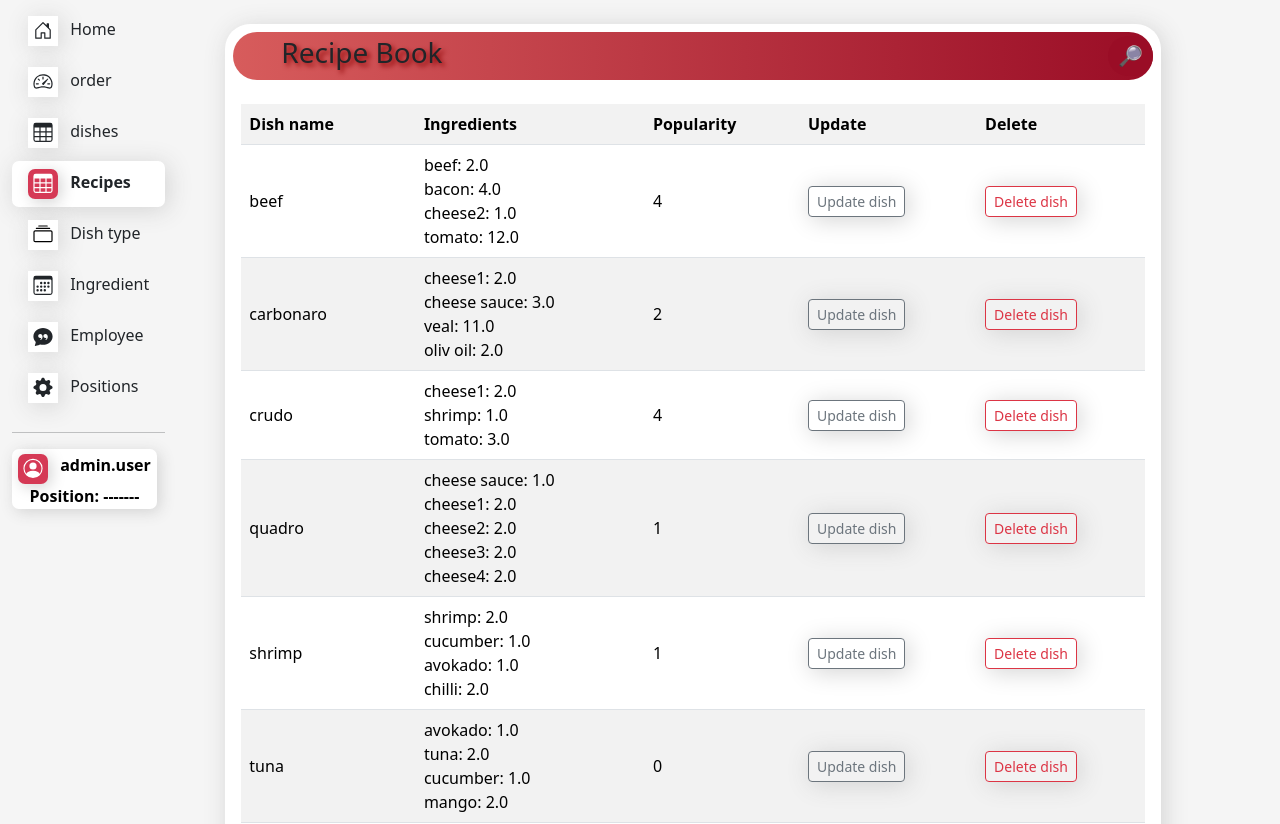
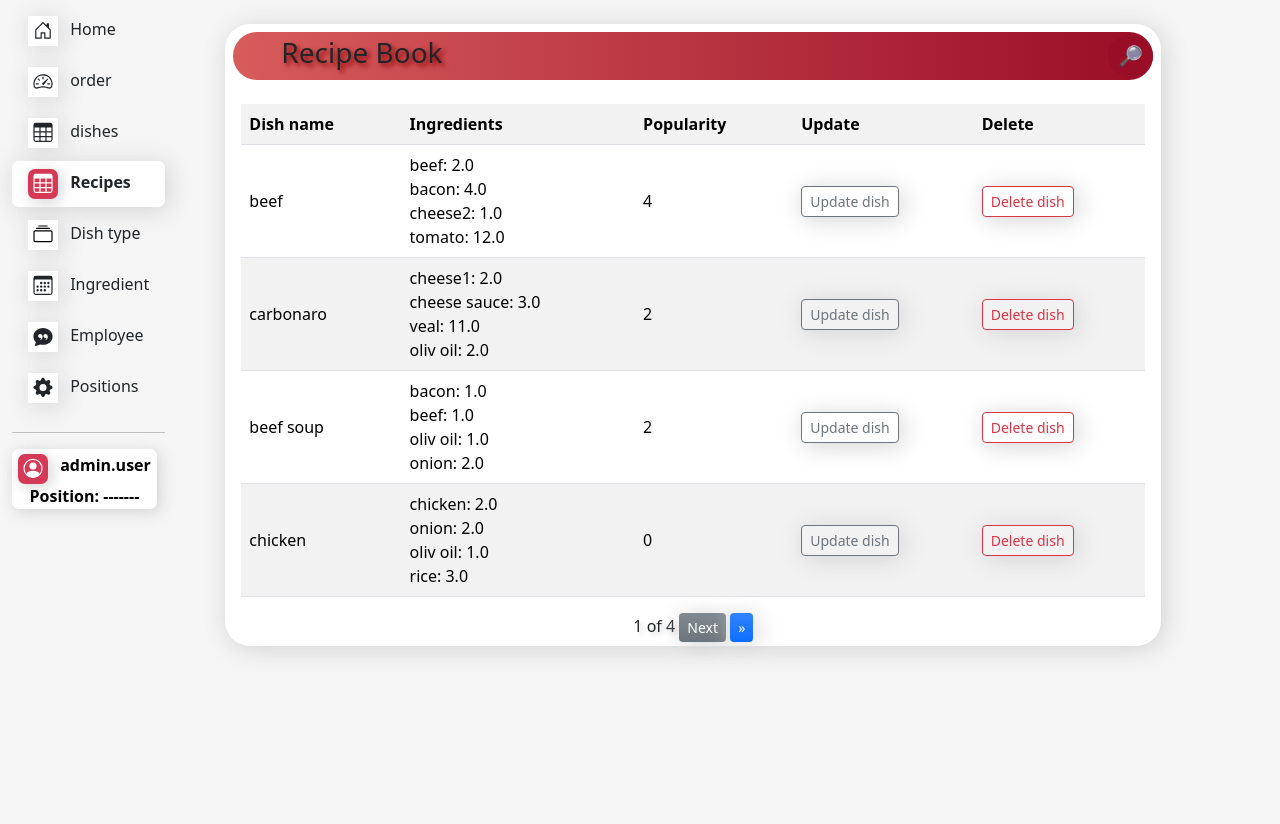
Before and after one commit to Terrrya/Cafe, a Django app: page /dish-recipes/ in a window 1280 px wide. Shown: the top 824 px of the page. After the commit the page ends 657 px from the top, so only its background shows below. Run offline with Django 4.2, Linux system fonts and the light colour scheme; a user stored in the database is signed in; data comes from the database, SQL or seed files in the repository.

Commit message:
Added pagination in recipe list

```diff
--- a/cafe/views/recipe_views.py
+++ b/cafe/views/recipe_views.py
@@ -41,6 +41,7 @@
         "dish__name"
     ).distinct()
     key_to_search = "dish__name"
+    paginate_by = 4
 
 
 class RecipeUpdateView(generic.UpdateView):
--- a/templates/cafe/recipe_list.html
+++ b/templates/cafe/recipe_list.html
@@ -12,7 +12,7 @@
       </h5>
     </div>
     <div class="card-body">
-      <table  class="table table-striped">
+      <table  class="table table-striped mb-0">
         <tr>
           <th>Dish name</th>
           <th>Ingredients</th>
@@ -45,5 +45,6 @@
         {% endfor %} {% endwith %}
       </table>
     </div>
+    {% include "includes/pagination.html" %}
   </div>
 {% endblock %}
```
